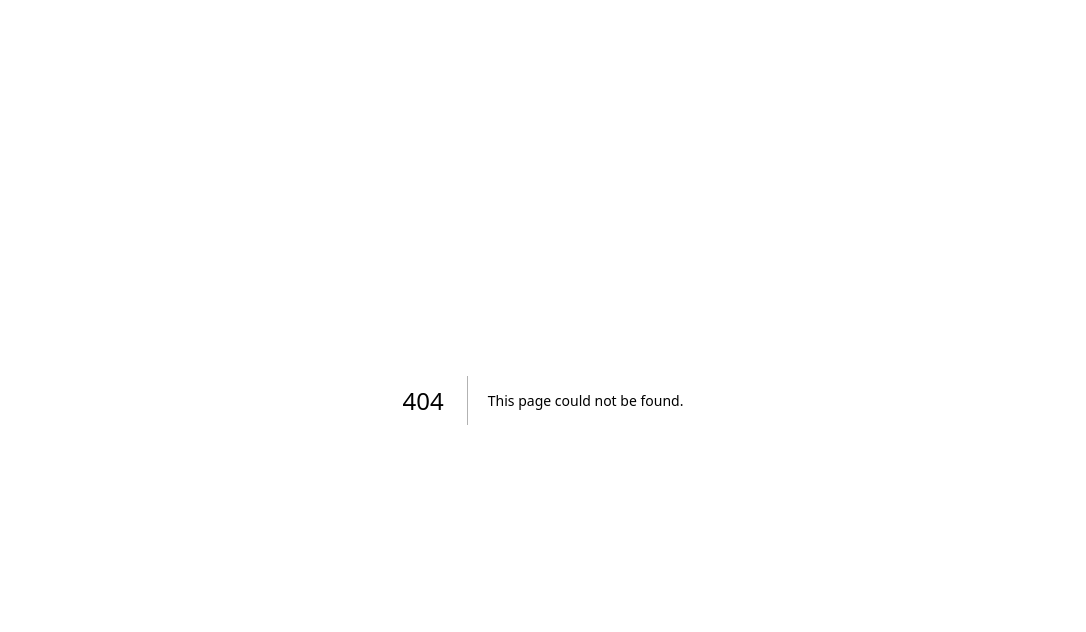
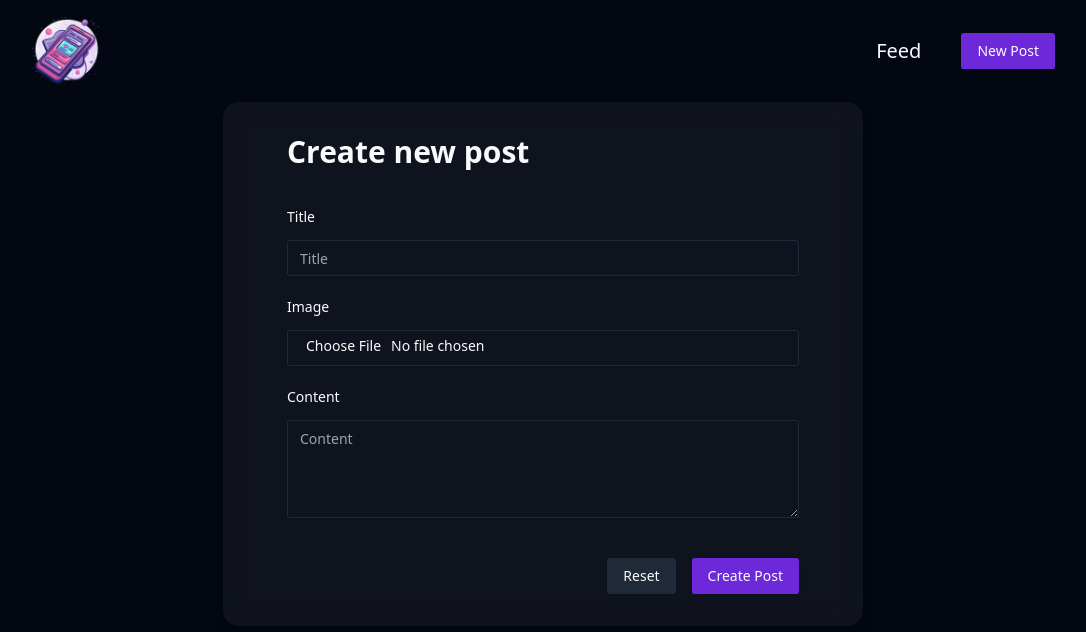
Before and after one commit to IIvexII/social-app-nextjs, a Next.js app: page /new in a window 1280 px wide. Before the commit this address had no page. Shown: the top 632 px of the page, without its empty margins (97-1183 px from the left). Built offline with nearby package versions, Linux system fonts and the light colour scheme.

Commit message:
feat: add create new post page

```diff
--- a/package.json
+++ b/package.json
@@ -9,7 +9,9 @@
     "lint": "next lint"
   },
   "dependencies": {
+    "@hookform/resolvers": "^3.9.0",
     "@radix-ui/react-icons": "^1.3.0",
+    "@radix-ui/react-label": "^2.1.0",
     "@radix-ui/react-slot": "^1.1.0",
     "class-variance-authority": "^0.7.0",
     "clsx": "^2.1.1",
@@ -20,8 +22,10 @@
     "postgres": "^3.4.4",
     "react": "^18",
     "react-dom": "^18",
+    "react-hook-form": "^7.53.0",
     "tailwind-merge": "^2.5.2",
-    "tailwindcss-animate": "^1.0.7"
+    "tailwindcss-animate": "^1.0.7",
+    "zod": "^3.23.8"
   },
   "devDependencies": {
     "@types/node": "^20",
--- /dev/null
+++ b/src/app/(posts)/new/page.tsx
@@ -0,0 +1,37 @@
+import { Button } from '@/components/ui/button';
+import { Input } from '@/components/ui/input';
+import { Label } from '@/components/ui/label';
+import { Textarea } from '@/components/ui/textarea';
+
+export default function CreatePost() {
+  return (
+    <div className='max-w-screen-sm shadow-lg bg-white/5 backdrop-blur-lg px-16 py-8 rounded-2xl mx-auto'>
+      <form className='flex flex-col gap-6'>
+        <h1 className='text-3xl font-bold mb-4'>Create new post</h1>
+        <div className='flex flex-col gap-4'>
+          <Label htmlFor='title'>Title</Label>
+          <Input id='title' name='title' type='text' placeholder='Title' />
+        </div>
+        <div className='flex flex-col gap-4'>
+          <Label htmlFor='image'>Image</Label>
+          <Input id='image' name='image' type='file' placeholder='image' />
+        </div>
+        <div className='flex flex-col gap-4'>
+          <Label htmlFor='Content'>Content</Label>
+          <Textarea
+            id='content'
+            name='content'
+            placeholder='Content'
+            rows={4}
+          />
+        </div>
+        <div className='mt-4 flex flex-row gap-4 justify-end'>
+          <Button type='submit' variant={'secondary'}>
+            Reset
+          </Button>
+          <Button type='submit'>Create Post</Button>
+        </div>
+      </form>
+    </div>
+  );
+}
--- /dev/null
+++ b/src/app/(posts)/page.tsx
@@ -0,0 +1,3 @@
+export default function Home() {
+  return;
+}
--- a/src/app/globals.css
+++ b/src/app/globals.css
@@ -24,7 +24,7 @@
     --border: 220 13% 91%;
     --input: 220 13% 91%;
     --ring: 262.1 83.3% 57.8%;
-    --radius: 0.75rem;
+    --radius: 0.3rem;
     --chart-1: 12 76% 61%;
     --chart-2: 173 58% 39%;
     --chart-3: 197 37% 24%;
--- a/src/app/layout.tsx
+++ b/src/app/layout.tsx
@@ -1,5 +1,6 @@
 import type { Metadata } from 'next';
 import './globals.css';
+import MainHeader from '@/components/custom/main-header';
 
 export const metadata: Metadata = {
   title: 'Create Next App',
@@ -13,7 +14,10 @@ export default function RootLayout({
 }>) {
   return (
     <html lang='en'>
-      <body className='dark'>{children}</body>
+      <body className='dark max-w-screen-lg mx-auto'>
+        <MainHeader />
+        {children}
+      </body>
     </html>
   );
 }
--- a/src/app/page.tsx
+++ /dev/null
@@ -1,6 +0,0 @@
-import { Button } from '@/components/ui/button';
-import Image from 'next/image';
-
-export default function Home() {
-  return <Button>Hello</Button>;
-}
--- /dev/null
+++ b/src/components/custom/main-header.tsx
@@ -0,0 +1,18 @@
+import Image from 'next/image';
+import Logo from '@/assets/logo.png';
+import Link from 'next/link';
+import { Button } from '../ui/button';
+
+export default function MainHeader() {
+  return (
+    <header className='flex flex-row justify-between items-center py-4'>
+      <Image src={Logo} alt='Logo' width={70} height={70} />
+      <div className='flex flex-row gap-10 items-center text-xl'>
+        <Link href='/'>Feed</Link>
+        <Link href='/new'>
+          <Button>New Post</Button>
+        </Link>
+      </div>
+    </header>
+  );
+}
--- /dev/null
+++ b/src/components/ui/input.tsx
@@ -0,0 +1,25 @@
+import * as React from 'react';
+
+import { cn } from '@/lib/utils';
+
+export interface InputProps
+  extends React.InputHTMLAttributes<HTMLInputElement> {}
+
+const Input = React.forwardRef<HTMLInputElement, InputProps>(
+  ({ className, type, ...props }, ref) => {
+    return (
+      <input
+        type={type}
+        className={cn(
+          'flex h-9 w-full rounded-md border border-input bg-transparent px-3 py-1 text-sm shadow-sm transition-colors file:border-0 file:bg-transparent file:text-sm file:font-medium file:text-foreground placeholder:text-muted-foreground focus-visible:outline-none focus-visible:ring-1 focus-visible:ring-ring disabled:cursor-not-allowed disabled:opacity-50',
+          className
+        )}
+        ref={ref}
+        {...props}
+      />
+    );
+  }
+);
+Input.displayName = 'Input';
+
+export { Input };
--- /dev/null
+++ b/src/components/ui/label.tsx
@@ -0,0 +1,26 @@
+'use client';
+
+import * as React from 'react';
+import * as LabelPrimitive from '@radix-ui/react-label';
+import { cva, type VariantProps } from 'class-variance-authority';
+
+import { cn } from '@/lib/utils';
+
+const labelVariants = cva(
+  'text-sm font-medium leading-none peer-disabled:cursor-not-allowed peer-disabled:opacity-70'
+);
+
+const Label = React.forwardRef<
+  React.ElementRef<typeof LabelPrimitive.Root>,
+  React.ComponentPropsWithoutRef<typeof LabelPrimitive.Root> &
+    VariantProps<typeof labelVariants>
+>(({ className, ...props }, ref) => (
+  <LabelPrimitive.Root
+    ref={ref}
+    className={cn(labelVariants(), className)}
+    {...props}
+  />
+));
+Label.displayName = LabelPrimitive.Root.displayName;
+
+export { Label };
--- /dev/null
+++ b/src/components/ui/textarea.tsx
@@ -0,0 +1,24 @@
+import * as React from "react"
+
+import { cn } from "@/lib/utils"
+
+export interface TextareaProps
+  extends React.TextareaHTMLAttributes<HTMLTextAreaElement> {}
+
+const Textarea = React.forwardRef<HTMLTextAreaElement, TextareaProps>(
+  ({ className, ...props }, ref) => {
+    return (
+      <textarea
+        className={cn(
+          "flex min-h-[60px] w-full rounded-md border border-input bg-transparent px-3 py-2 text-sm shadow-sm placeholder:text-muted-foreground focus-visible:outline-none focus-visible:ring-1 focus-visible:ring-ring disabled:cursor-not-allowed disabled:opacity-50",
+          className
+        )}
+        ref={ref}
+        {...props}
+      />
+    )
+  }
+)
+Textarea.displayName = "Textarea"
+
+export { Textarea }
```
Also changed, not shown: src/assets/logo.png (added), 1 other file (tests, documents, lock files or other folders).
